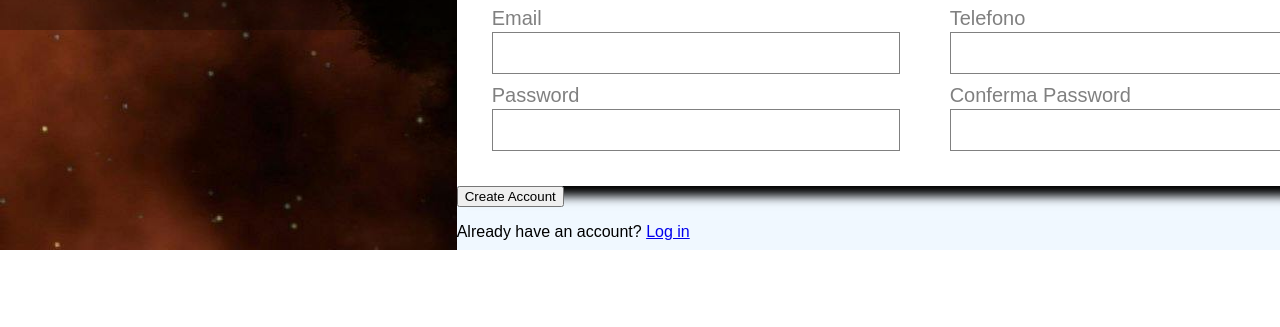
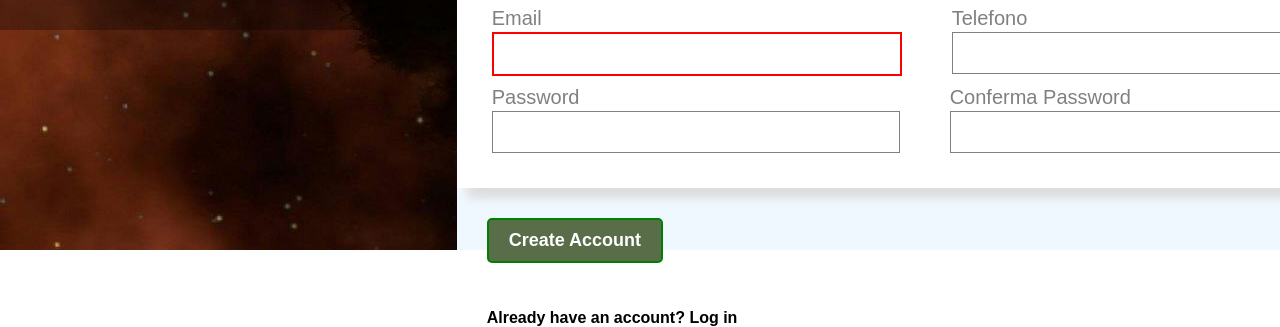
Before and after one commit to Fabrizio1407/signup-form, a plain HTML site: page index.html in a window 1280 px wide. Shown: the part 550-877 px from the top of the page. Before the commit the page ends 800 px from the top, so only its background shows below. Drawn offline with Linux system fonts and the light colour scheme.

Commit message:
primo completamento

```diff
--- a/index.html
+++ b/index.html
@@ -19,7 +19,7 @@
             <br>You <span class="know">know</span> you want to.
             </h1>
         </div>
-        <form>
+        <form action="#">
         <div id="form-div">
             <h1>Let's do this!</h1>
 
@@ -37,7 +37,7 @@
             <div class="fieldblock">
                 <div class="fieldcol">
                 <label for="email">Email</label>
-                <input type="email" id="email" name="email">
+                <input type="email" id="email" name="email" required>
                 </div>
                 <div class="fieldcol">
                 <label for="telefono">Telefono</label>
--- a/style.css
+++ b/style.css
@@ -48,7 +48,7 @@ img.odino {
     background-color: white;
     padding: 30px;
     margin: 0;
-    box-shadow: 10px 10px 10px black;
+    box-shadow: 10px 10px 10px gainsboro;
     display: flex;
     flex-direction: column;
 }
@@ -80,6 +80,39 @@ input {
 }
 
 input:focus {
-    border: 1px solid blue;
-    box-shadow: 5px 5px 5px black;
+    outline: 2px solid maroon;
+    background-color: yellow;
+    box-shadow: 5px 5px 5px grey;
 }
+
+input:hover {
+    background-color: antiquewhite;
+}
+
+button {
+    margin: 30px;
+    padding: 10px 20px;
+    border-radius: 5px;
+    background-color: #596D48;
+    color: white;
+    font-weight: bolder;
+    font-size: 18px;
+    border: 2px solid green;
+}
+
+p {
+    font-size: 16px;
+    font-weight: bold;
+    margin-left: 30px;
+}
+
+a {
+    color: black;
+    text-decoration: none;
+
+}
+#email:invalid,
+#password:invalid,
+#confirmpassword:invalid {
+    border: 2px solid red;
+}
```
